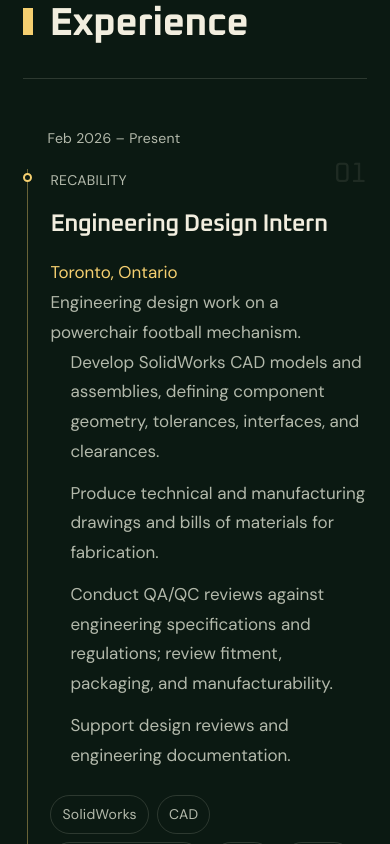
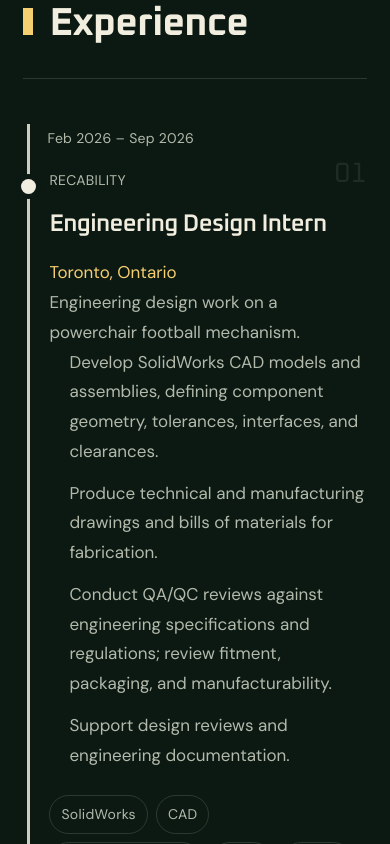
Before and after one commit to ayansiddiqui25/ayan-portfolio, a Next.js app: page / in a window 390 px wide. Shown: the part 4440-5284 px from the top of the page. Built offline with nearby package versions, Linux system fonts and the light colour scheme.

Commit message:
Add certifications and pitch-style experience timeline

```diff
--- a/app/components/PenaltyPortfolio.tsx
+++ b/app/components/PenaltyPortfolio.tsx
@@ -108,6 +108,7 @@ export function PenaltyPortfolio() {
         <header className="section-heading"><h2>Certifications</h2></header>
         <ul className="certification-list">{certifications.map(certification => <li key={`${certification.issuer}-${certification.name}`}>
           <div><h3>{certification.name}</h3><p>{certification.issuer}{certification.date && ` · ${certification.date}`}</p></div>
+          {certification.status && <span className="certification-status">{certification.status}</span>}
           {certification.url && <ActionLink href={certification.url} variant="secondary" compact>View credential</ActionLink>}
         </li>)}</ul>
       </section>}
--- a/app/globals.css
+++ b/app/globals.css
@@ -135,10 +135,11 @@ a.overview-card:hover { border-color: #f2eedf66; }
 .note-arrow { margin: 20px 0; color: #365239; font: 400 110px/1.2 var(--font-display); text-align: center; }
 .timeline-note > p:not(.eyebrow) { font: 500 22px/1.5 var(--font-display); }
 .timeline-note > span { display: block; margin-top: 30px; font: 9px/1.6 var(--font-label); color: #555849; }
-.timeline-entry { display: grid; grid-template-columns: 110px 1fr; gap: 20px; }
+.timeline-entry { --pitch-rail: 130px; position: relative; display: grid; grid-template-columns: 110px 1fr; gap: 20px; }
+.timeline-entry::before { content: ""; position: absolute; left: var(--pitch-rail); top: 0; bottom: 0; width: 3px; background: var(--paper); opacity: .85; pointer-events: none; }
 .timeline-date { padding-top: 4px; font: 11px/1.5 var(--font-label); color: var(--muted); }
-.timeline-body { position: relative; border-left: 1px solid color-mix(in srgb, var(--arcade-gold) 40%, transparent); padding: 0 36px 75px; min-width: 0; }
-.timeline-body::before { content: ""; position: absolute; left: -5px; top: 4px; width: 9px; height: 9px; border: 2px solid var(--arcade-gold); background: var(--night); border-radius: 50%; }
+.timeline-body { position: relative; padding: 0 36px 75px; min-width: 0; }
+.timeline-body::before { content: ""; position: absolute; left: -6px; top: 10px; width: 15px; height: 15px; background: var(--paper); border-radius: 50%; box-shadow: 0 0 0 5px var(--night); pointer-events: none; }
 .timeline-number { position: absolute; right: 0; top: -12px; font: 400 28px var(--font-display); color: #f2eedf16; }
 .timeline-body .eyebrow { padding-right: 42px; }
 .timeline-body h3, .project-description h3, .project-placeholder h3, .about-copy h3 { margin: 0 0 18px; font: 600 clamp(24px, 2.3vw, 34px)/1.3 var(--font-display); letter-spacing: -.025em; }
@@ -175,6 +176,7 @@ a.overview-card:hover { border-color: #f2eedf66; }
 .certification-list > li { display: flex; flex-wrap: wrap; align-items: center; justify-content: space-between; gap: var(--space-6); padding-block: var(--space-6); border-bottom: 1px solid var(--line); }
 .certification-list h3 { margin: 0 0 var(--space-2); font: 600 24px/1.35 var(--font-display); }
 .certification-list p { margin: 0; color: var(--muted); }
+.certification-status { padding: 6px 14px; border: 1px solid var(--arcade-gold); border-radius: var(--radius-pill); color: var(--arcade-gold); font: 500 14px/1.5 var(--font-body); white-space: nowrap; }
 .about-copy > p.about-footnote { padding-top: 20px; font: 11px/1.8 var(--font-label); border-top: 1px solid var(--line); margin-top: 30px; }
 .contact-section { text-align: center; --section-color: var(--arcade-blue); }
 .contact-section h2 { margin: 30px 0; font-size: clamp(20px, 3vw, 42px); }
@@ -197,7 +199,7 @@ a.overview-card:hover { border-color: #f2eedf66; }
   .section-heading, .experience-layout { grid-template-columns: 25% 1fr; gap: 25px; }
   .timeline-note { width: 100%; padding: 20px; margin-left: 0; }
   .timeline-note > p:not(.eyebrow) { font-size: 20px; overflow-wrap: anywhere; }
-  .timeline-entry { grid-template-columns: 85px 1fr; gap: 12px; }
+  .timeline-entry { --pitch-rail: 97px; grid-template-columns: 85px 1fr; gap: 12px; }
   .timeline-body { padding-left: 22px; padding-right: 0; }
   .project-feature { gap: 30px; }
   .about-layout { gap: 40px; }
@@ -220,7 +222,7 @@ a.overview-card:hover { border-color: #f2eedf66; }
   .timeline-note { position: relative; top: auto; width: min(280px, 90%); margin-inline: auto; padding: 24px; }
   .note-arrow { margin: 12px 0; font-size: 80px; }
   .timeline-note > span { margin-top: 18px; }
-  .timeline-entry { grid-template-columns: 1fr; gap: 20px; }
+  .timeline-entry { --pitch-rail: 4px; grid-template-columns: 1fr; gap: 20px; }
   .timeline-date { padding-left: 24px; }
   .timeline-body { margin-left: 4px; padding-bottom: 48px; }
   .project-feature, .upcoming-projects, .skills-grid, .about-layout { grid-template-columns: 1fr; gap: 30px; }
--- a/app/portfolio-content.ts
+++ b/app/portfolio-content.ts
@@ -18,7 +18,7 @@ export const portfolio = {
     {
       "company": "RecAbility",
       "role": "Engineering Design Intern",
-      "dates": "Feb 2026 – Present",
+      "dates": "Feb 2026 – Sep 2026",
       "location": "Toronto, Ontario",
       "description": "Engineering design work on a powerchair football mechanism.",
       "points": [
@@ -41,7 +41,7 @@ export const portfolio = {
       "company": "Rusteze Auto Detailing",
       "role": "Co-Owner",
       "dates": "May 2025 – Present",
-      "location": "Toronto, Ontario",
+      "location": "Milton, Ontario",
       "description": "Co-founded and operate an automotive detailing business serving 150+ customers.",
       "points": [
         "Improved service turnaround time by approximately 25%.",
@@ -423,5 +423,10 @@ export const portfolio = {
 const hiddenProjectIds = new Set(["financial-dashboard", "formula-racing", "battery-enclosure"]);
 export const visibleProjects = portfolio.projects.filter(project => !hiddenProjectIds.has(project.id));
 
-// Awaiting Ayan's certification names and issuers. Do not invent credentials.
-export const certifications: { name: string; issuer: string; date?: string; url?: string }[] = [];
+// Supplied by Ayan. Exam preparation is not an earned certification.
+export const certifications: { name: string; issuer: string; date?: string; url?: string; status?: string }[] = [
+  { name: "Claude in Amazon Bedrock", issuer: "Anthropic" },
+  { name: "AI Skills Fest", issuer: "Microsoft" },
+  { name: "AI Agents: Intensive Vibe Coding Capstone Project", issuer: "Google x Kaggle" },
+  { name: "CSWA", issuer: "Exam preparation", status: "In progress" }
+];
```
Also changed, not shown: 2 other files (tests, documents, lock files or other folders).
